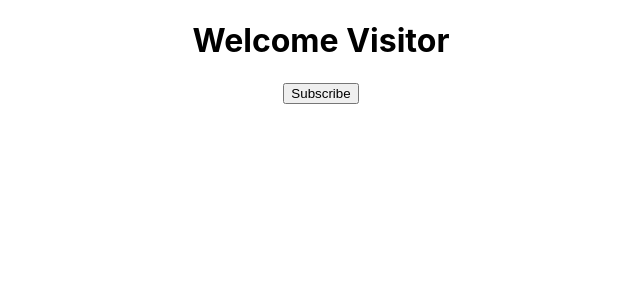
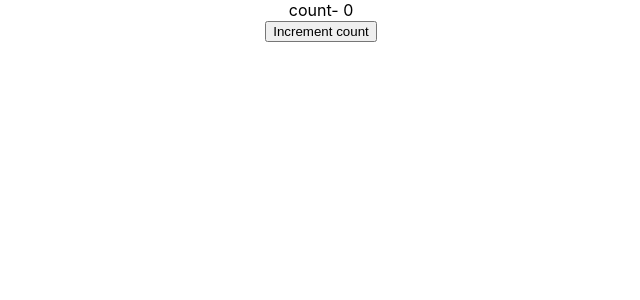
Before and after one commit to 23Vatsal/Hello-World-React, a React (Create React App) app: page / in a window 1280 px wide. Shown: the top 300 px of the page, without its empty margins (319-959 px from the left). Built offline with nearby package versions, Linux system fonts and the light colour scheme.

Commit message:
using setState method

```diff
--- a/src/App.js
+++ b/src/App.js
@@ -5,11 +5,13 @@
 import Welcome from './components/Welcome'
 import Hello from './components/Hello'
 import Message from './components/Message'
+import Counter from './components/Counter';
 
 function App() {
   return (
     <div className="App">
-      <Message/>
+      <Counter/>
+      {/* <Message/> */}
       {/* <Greet name="Bruce" heroName="BatMan">
         <p>This is children props.</p>
       </Greet>
--- /dev/null
+++ b/src/components/Counter.js
@@ -0,0 +1,50 @@
+import React, { Component } from 'react'
+
+class Counter extends Component {
+    constructor(props) {
+        super(props)
+
+        this.state = {
+             count: 0
+        }
+    }
+
+    increment(){
+        // this.setState({
+        // count: this.state.count+1
+
+        // },
+        // ()=> {console.log('callback value',this.state.count)}
+        // )
+        // console.log(this.state.count)
+
+        this.setState(prevState=>(
+            {
+                count: prevState.count +1
+            }
+        )
+        ,()=> {console.log(this.state.count)}
+        )
+
+    }
+
+    incrementFive(){
+        this.increment()
+        this.increment()
+        this.increment()
+        this.increment()
+        this.increment()
+    }
+
+
+    render() {
+        return (
+            <div>
+                <div>count- {this.state.count}</div>
+                <button onClick={() => this.incrementFive()}>Increment count</button>
+            </div>
+        )
+    }
+}
+
+export default Counter
```
